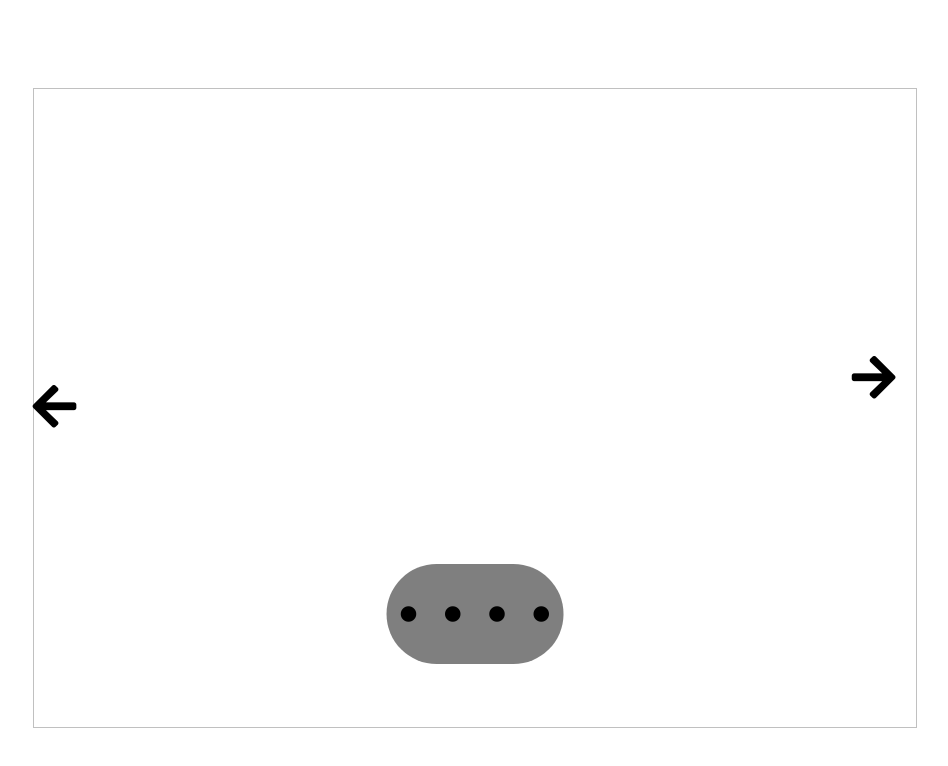
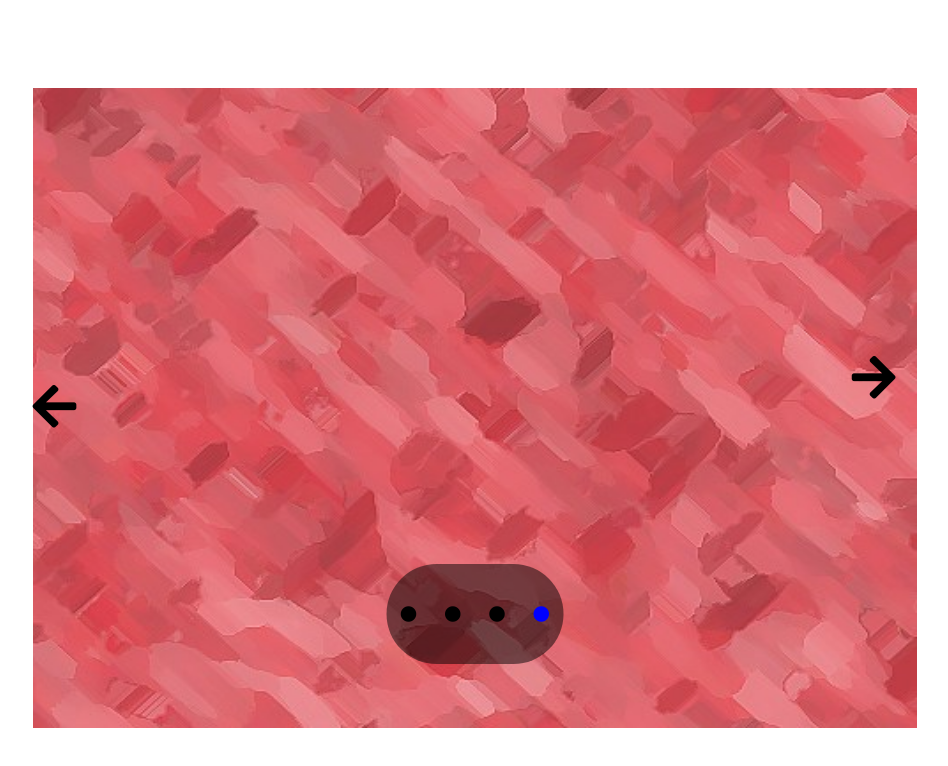
Before and after one commit to FabrizioRozzi/vue-slider, a plain HTML site: page index.html in a window 1280 px wide. Both pictures are taken after a click on the element 219 px from the left and 408 px from the top of the page. Shown: the whole page, without its empty margins (165-1113 px from the left). Drawn offline with nearby package versions, Linux system fonts and the light colour scheme.

Commit message:
stasera provo il bonus

```diff
--- a/assets/css/style.css
+++ b/assets/css/style.css
@@ -58,3 +58,7 @@
   cursor: pointer;
 
 }
+
+.active{
+  color:blue;
+}
--- a/assets/js/script.js
+++ b/assets/js/script.js
@@ -2,15 +2,28 @@ const app = new Vue({
 
   el:'#app',
   data : {
-
-    arrImage = [
-      'assets/img/image1',
-      'assets/img/image2',
-      'assets/img/image3',
-      'assets/img/image4'
-
+    counter: 0,
+    arrImage : [
+      'assets/img/img1.jpg',
+      'assets/img/img2.jpg',
+      'assets/img/img3.jpg',
+      'assets/img/img4.jpg'
     ]
 
+  },
+  methods : {
+    nextImg(){
+      this.counter ++
+
+      if(this.counter === this.arrImage.length) this.counter=0;
+    },
+
+    prevImg(){
+      this.counter --
+
+      if(this.counter < 0) this.counter= this.arrImage.length-1;
+    },
+
+
   }
-
 });
--- a/index.html
+++ b/index.html
@@ -15,24 +15,29 @@
 
     <div  class="container-slide">
 
-      <div class="prev">
+      <div class="prev"  @click="prevImg">
         <i class="fas fa-arrow-left"></i>
       </div>
 
       <div class="images">
-        <img :src="arrImage[0]" alt="">
+        <img :src="arrImage[counter]" alt="">
       </div>
 
 
-      <div class="next">
+      <div class="next" @click="nextImg">
         <i class="fas fa-arrow-right"></i>
       </div>
 
       <div class="container-pallini">
-        <i class="fas fa-circle"></i>
-        <i class="fas fa-circle"></i>
-        <i class="fas fa-circle"></i>
-        <i class="fas fa-circle"></i>
+
+        <!-- Stampo tanti pallini quante sono le immagini -->
+        <i
+          v-for="(pallino, index) in arrImage"
+          :class="(index===counter)? 'active' : ' '"
+          class="fas fa-circle"
+        >
+        </i>
+
       </div>
 
     </div>
```
